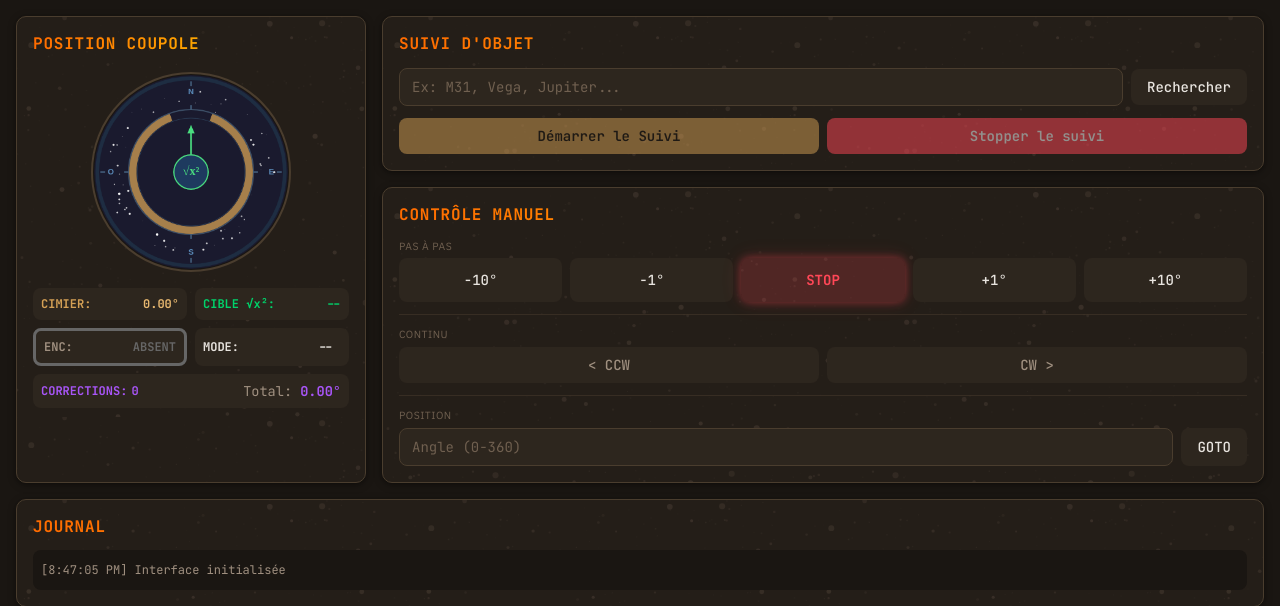
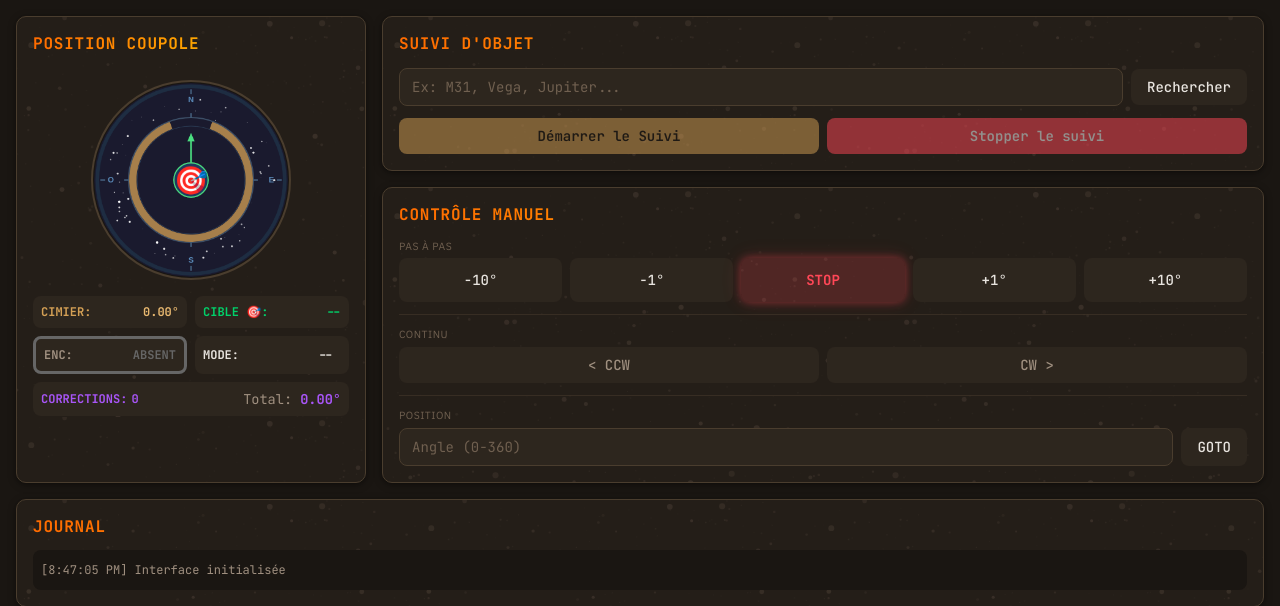
Before and after one commit to jpokinter87/DriftApp-Web, a Django app: page / in a window 1280 px wide. Shown: the part 57-663 px from the top of the page. Run offline with Django 4.2, Linux system fonts and the light colour scheme; style sheets or scripts are compiled from the project's sources.

Commit message:
fix(v5.4): bugs tracking/GOTO simulation + UI cible compass
Corrections critiques:
- TrackingSession recevait FeedbackController au lieu du moteur
  (cassait GOTO initial + corrections tracking)
- JOG ±10° ne bougeait pas en simulation (set_simulated_position)
- SerialSimulator: délai simulé pour MOVE (popup GOTO visible)
- SIMBAD: suppression add_votable_fields obsolètes (fix M42)

UI:
- Remplacement √x² par 🎯 dans le compass
- Timer déplacé au-dessus du compass
- Cartouche suivi: visibilité via classList (fix multi-session)
- Focus bouton démarrer après recherche objet

Co-Authored-By: Claude Opus 4.6 (1M context) <noreply@anthropic.com>

```diff
--- a/core/observatoire/catalogue.py
+++ b/core/observatoire/catalogue.py
@@ -56,7 +56,6 @@ class GestionnaireCatalogue:
                 from astroquery.simbad import Simbad
                 # Ajouter des colonnes à la requête Simbad
                 self.simbad = Simbad()
-                self.simbad.add_votable_fields('otype', 'ra(d)', 'dec(d)', 'flux(V)', 'morphtype')
             except ImportError:
                 self.simbad = None
 
--- a/services/motor_service.py
+++ b/services/motor_service.py
@@ -310,6 +310,7 @@ class MotorService:
             status_lock=self.status_lock,
         )
         self.tracking_handler = TrackingHandler(
+            self.moteur,
             self.feedback_controller,
             self.config,
             self.simulation_mode,
--- a/web/static/js/dashboard.js
+++ b/web/static/js/dashboard.js
@@ -274,6 +274,9 @@ async function searchObject() {
 
         // Effet clignotement vert du bouton pendant 5 secondes
         flashButtonSuccess(elements.btnStartTracking, 5000);
+
+        // Focus sur le bouton pour lancer le suivi avec ENTER
+        elements.btnStartTracking.focus();
     }
 }
 
@@ -736,6 +739,7 @@ function updateTrackingDisplay(motor) {
         }
 
         Alpine.store('dashboard').trackingVisible = true;
+        elements.trackingInfo.classList.remove('hidden');
         elements.btnStartTracking.disabled = true;
         elements.btnStopTracking.disabled = false;
 
@@ -819,6 +823,7 @@ function updateTrackingDisplay(motor) {
         }
     } else {
         Alpine.store('dashboard').trackingVisible = false;
+        elements.trackingInfo.classList.add('hidden');
         elements.btnStartTracking.disabled = !state.searchedObject;
         elements.btnStopTracking.disabled = true;
 
@@ -1085,7 +1090,7 @@ function drawStarField(ctx, cx, cy, outerR, innerR) {
     ctx.globalAlpha = 1.0;
 }
 
-// Dessiner la flèche de direction calculée (√x²) avec timer intégré
+// Dessiner la flèche de direction calculée (🎯) avec décompte au-dessus du compass
 function drawTelescope(ctx, cx, cy, angle, countdownValue, timerColor) {
     // Si pas d'angle de tracking, utiliser la position coupole
     const teleAngle = (angle !== undefined && angle !== null) ? angle : state.position;
@@ -1096,7 +1101,7 @@ function drawTelescope(ctx, cx, cy, angle, countdownValue, timerColor) {
     const arrowHeadSize = 12;
     const arrowWidth = 3;
 
-    // Rayon du centre pour le symbole √x² et timer
+    // Rayon du centre pour la cible 🎯
     const centerRadius = 28;
 
     ctx.save();
@@ -1122,7 +1127,7 @@ function drawTelescope(ctx, cx, cy, angle, countdownValue, timerColor) {
     ctx.closePath();
     ctx.fill();
 
-    // === CERCLE CENTRAL avec symbole √x² ===
+    // === CERCLE CENTRAL avec 🎯 ===
     // Cercle extérieur
     ctx.fillStyle = '#1e3a5f';
     ctx.beginPath();
@@ -1136,45 +1141,31 @@ function drawTelescope(ctx, cx, cy, angle, countdownValue, timerColor) {
 
     ctx.restore();
 
-    // === CONTENU DU CERCLE CENTRAL ===
+    // === 🎯 centré, occupant tout le cercle ===
+    ctx.save();
+    const emojiSize = centerRadius * 1.6;
+    ctx.font = `${emojiSize}px serif`;
+    ctx.textAlign = 'center';
+    ctx.textBaseline = 'alphabetic';
+    ctx.fillText('🎯', cx, cy + emojiSize * 0.35);
+    ctx.restore();
+
+    // === Décompte affiché au-dessus du compass (élément HTML) ===
+    const countdownEl = document.getElementById('compass-countdown');
+    if (countdownEl) {
         const hasTimer = countdownValue !== undefined && countdownValue !== null && countdownValue !== '--';
-
         if (hasTimer) {
-        // Mode avec timer: afficher timer + symbole √x² en dessous
-        // Formater le texte du timer
             let timerText;
             if (typeof countdownValue === 'number') {
                 timerText = Math.round(countdownValue) + 's';
             } else {
                 timerText = String(countdownValue);
             }
-
-        // Timer (légèrement au-dessus du centre)
-        ctx.save();
-        ctx.fillStyle = timerColor || '#4da6ff';
-        ctx.font = 'bold 12px monospace';
-        ctx.textAlign = 'center';
-        ctx.textBaseline = 'middle';
-        ctx.fillText(timerText, cx, cy - 7);
-        ctx.restore();
-
-        // Symbole √x² en dessous du timer
-        ctx.save();
-        ctx.fillStyle = '#4ade80';
-        ctx.font = 'bold 14px serif';
-        ctx.textAlign = 'center';
-        ctx.textBaseline = 'middle';
-        ctx.fillText('√x²', cx, cy + 10);
-        ctx.restore();
-    } else {
-        // Mode sans timer: symbole √x² seul, centré
-        ctx.save();
-        ctx.fillStyle = '#4ade80';
-        ctx.font = 'bold 20px serif';
-        ctx.textAlign = 'center';
-        ctx.textBaseline = 'middle';
-        ctx.fillText('√x²', cx, cy);
-        ctx.restore();
+            countdownEl.textContent = `⏱ ${timerText}`;
+            countdownEl.style.color = timerColor || '#4da6ff';
+        } else {
+            countdownEl.textContent = '';
+        }
     }
 }
 
@@ -1208,7 +1199,7 @@ function drawCompassLegend(ctx, x, y) {
 
     // CIBLE (direction calculée) en vert
     ctx.fillStyle = '#4ade80';
-    ctx.fillText('● CIBLE (√x²)', x - 45, y);
+    ctx.fillText('● CIBLE (🎯)', x - 45, y);
 
     // CIMIER en ambre (aligné avec cartouche CSS --accent-amber)
     ctx.fillStyle = '#d4a055';
--- a/web/templates/dashboard.html
+++ b/web/templates/dashboard.html
@@ -25,7 +25,8 @@
 
     <!-- ══ Left Column: Compass ══ -->
     <section class="panel panel-astro">
-        <h2 class="section-title section-title-fire mb-4">Position Coupole</h2>
+        <h2 class="section-title section-title-fire mb-1">Position Coupole</h2>
+        <div id="compass-countdown" class="text-center text-sm font-mono font-bold h-5" style="color: #4da6ff;"></div>
 
         <div class="flex justify-center mb-4">
             <canvas id="compass" width="320" height="320"
@@ -48,7 +49,7 @@
             </div>
             <!-- CIBLE -->
             <div class="telescope-item flex justify-between items-center p-2 bg-obs-input rounded-button">
-                <label class="text-accent-green font-bold">CIBLE &radic;x&sup2;:</label>
+                <label class="text-accent-green font-bold">CIBLE &#x1F3AF;:</label>
                 <span id="dome-target" class="telescope-value font-bold text-accent-green">--&deg;</span>
             </div>
             <!-- ENC -->
@@ -99,8 +100,7 @@
         </div>
 
         <!-- Suivi Actif (hidden by default, Alpine.js controlled) -->
-        <div id="tracking-info" class="panel panel-astro tracking-active-glow"
-             x-show="$store.dashboard.trackingVisible" x-cloak>
+        <div id="tracking-info" class="panel panel-astro tracking-active-glow hidden">
             <h3 class="text-accent-green font-display font-semibold text-sm mb-3">Suivi Actif</h3>
             <div class="info-grid">
                 <div class="info-item">
@@ -267,5 +267,5 @@
 {% endblock %}
 
 {% block extra_js %}
-<script src="/static/js/dashboard.js?v=20260222c"></script>
+<script src="/static/js/dashboard.js?v=20260327d"></script>
 {% endblock %}
```
Also changed, not shown: core/hardware/serial_simulator.py (+17 -0 lines), services/command_handlers.py (+10 -1 lines), tests/test_command_handlers.py (+2 -1 lines). Lines whose indentation alone changed are shown as unchanged.
